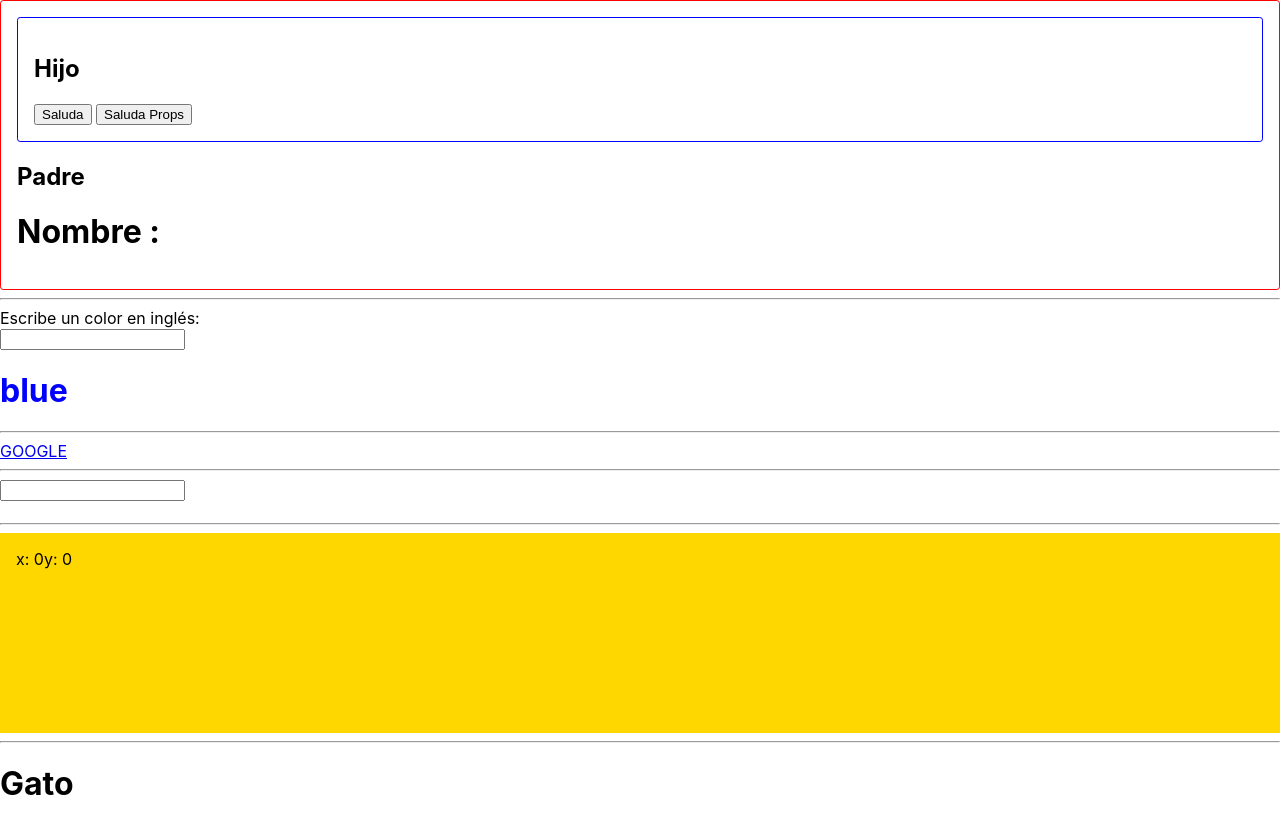
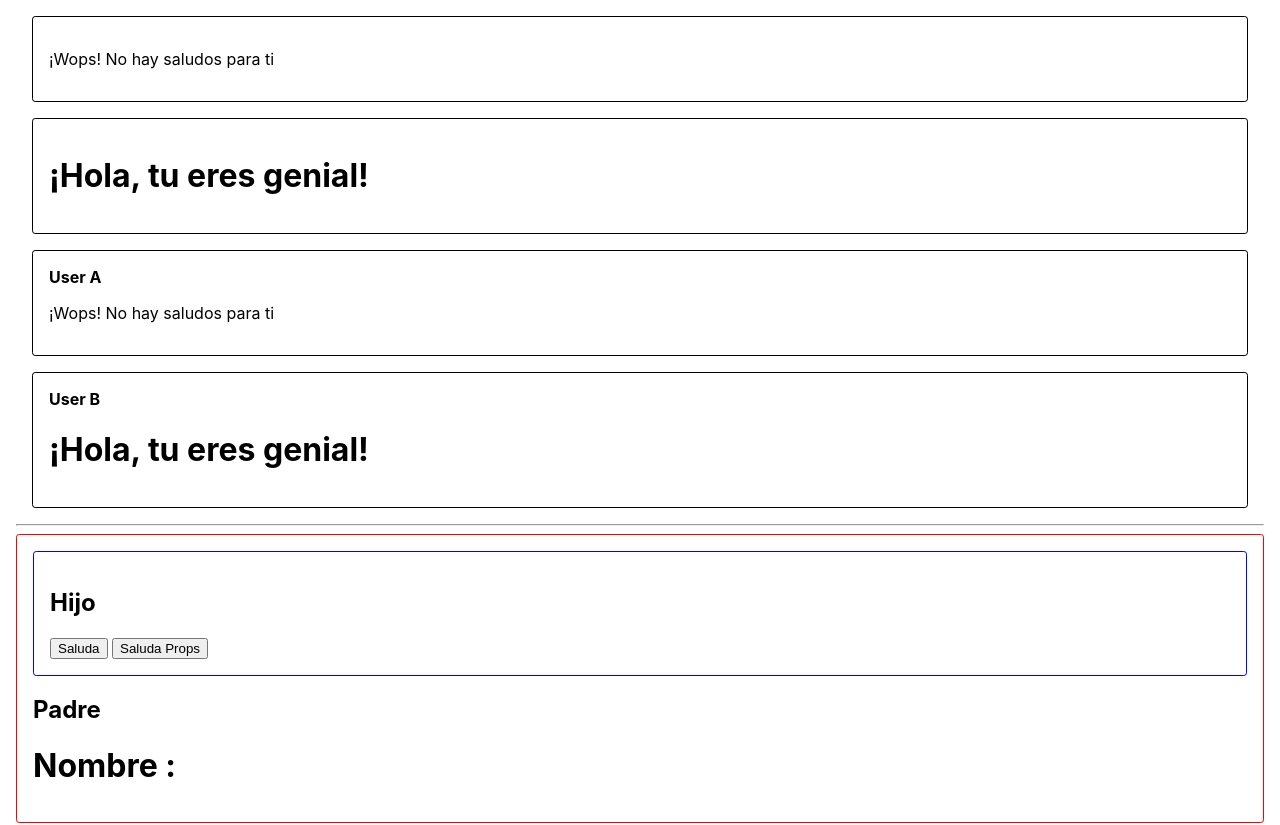
Before and after one commit to ElixCD/react-fundamentos, a React (Create React App) app in the folder eventos/: page / in a window 1280 px wide. Shown: the top 825 px of the page. Built offline with nearby package versions, Linux system fonts and the light colour scheme.

Commit message:
Renderizado condicional

```diff
--- a/eventos/src/App.css
+++ b/eventos/src/App.css
@@ -1,3 +1,7 @@
+body {
+  margin: 1em;
+}
+
 .App {
   text-align: center;
 }
--- a/eventos/src/App.js
+++ b/eventos/src/App.js
@@ -7,6 +7,7 @@ import EventosInput from './EventosInput'
 import EventoNativoVsDOM from './EventoNativoVsDOM'
 import PersistenciaEventos from './PersistenciaEventos'
 import Padre from './Components/EventosPersonalizados/Padre'
+import Saludo from './Saludo'
 
 class App extends Component {
   state = {
@@ -22,6 +23,11 @@ class App extends Component {
 
     return (
       <div>
+        <Saludo />
+        <Saludo saluda />
+        <Saludo name='User A' />
+        <Saludo saluda name='User B' />
+        <hr />
         <Padre /> {/*  Eventos personalizados */}
         <hr />
         <PersistenciaEventos />
--- /dev/null
+++ b/eventos/src/Saludo.js
@@ -0,0 +1,31 @@
+import React from 'react'
+
+const styles = {
+    margin: '1em',
+    padding: '1em',
+    boxSizing: 'border-box',
+    borderRadius: '0.2em',
+    border: '1px solid black'
+}
+
+const Saludo = (props) => {
+
+    if (props.saluda){
+        return (
+            <div style={styles}>
+                <div> { props.name  && <strong> {props.name} </strong>}</div>
+                <h1>¡Hola, tu eres genial!</h1>
+            </div>
+        )
+    }
+
+    return (
+        <div style={styles}>
+            <div> { props.name  && <strong> {props.name} </strong>}</div>
+            <p>¡Wops! No hay saludos para ti</p>
+        </div>
+
+    )
+}
+
+export default Saludo
```
